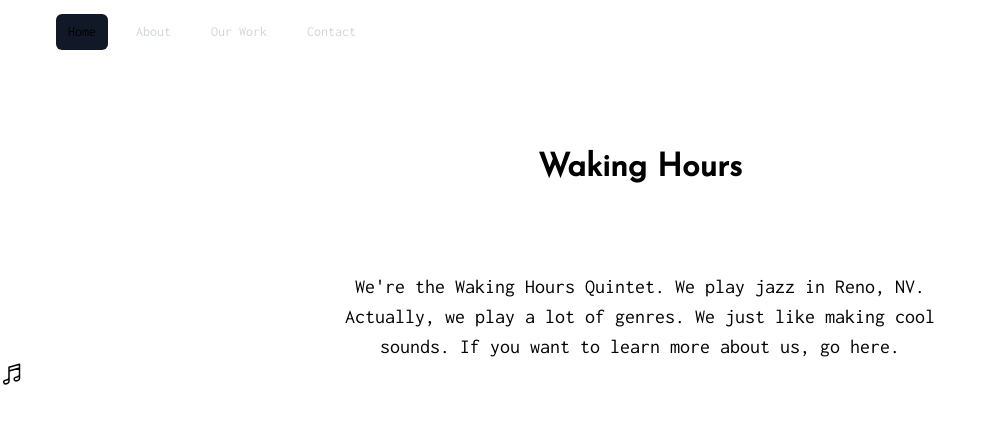
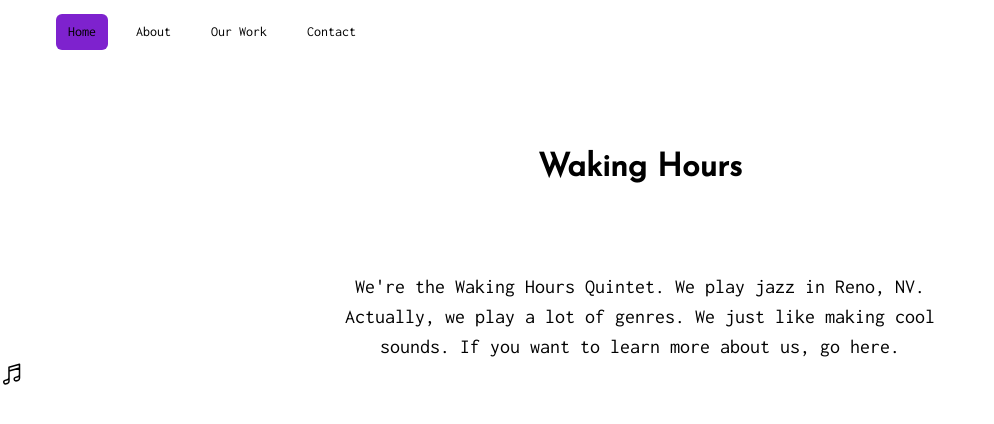
Before and after one commit to dvub/whq-site, a Next.js app: page / in a window 1280 px wide. Shown: the top 424 px of the page, without its empty margins (0-994 px from the left). Built offline with nearby package versions, Linux system fonts and the light colour scheme.

Commit message:
style changes

```diff
--- a/components/navbar.tsx
+++ b/components/navbar.tsx
@@ -22,7 +22,7 @@ export default function Navbar() {
     return (
         <Disclosure as="nav">
             {({ open }) => (
-                <>
+                <div className="nav">
                     <div className="mx-auto max-w-7xl px-2 sm:px-6 lg:px-8">
                         <div className="relative flex h-16 items-center justify-between">
                             <div className="absolute inset-y-0 left-0 flex items-center sm:hidden">
@@ -44,8 +44,8 @@ export default function Navbar() {
                                                 key={item.name}
                                                 href={item.href}
                                                 className={classNames(
-                                                    item.current ? 'bg-gray-900' : 'text-gray-300 hover:bg-gray-700',
-                                                    'rounded-md px-3 py-2 text-sm font-medium '
+                                                    item.current ? 'bg-purple-700' : 'hover:bg-gray-700',
+                                                    'rounded-md px-3 py-2 text-sm font-medium'
                                                 )}
                                                 aria-current={item.current ? 'page' : undefined}
                                             >
@@ -66,7 +66,7 @@ export default function Navbar() {
                                     as="a"
                                     href={item.href}
                                     className={classNames(
-                                        item.current ? 'bg-gray-900 text-white' : 'text-gray-300 hover:bg-gray-700 hover:text-white',
+                                        item.current ? 'bg-gray-900 text-white' : 'text-white hover:bg-gray-700 hover:text-white',
                                         'block rounded-md px-3 py-2 text-base font-medium'
                                     )}
                                     aria-current={item.current ? 'page' : undefined}
@@ -76,7 +76,7 @@ export default function Navbar() {
                             ))}
                         </div>
                     </Disclosure.Panel>
-                </>
+                </div>
             )}
         </Disclosure>
     )
```
